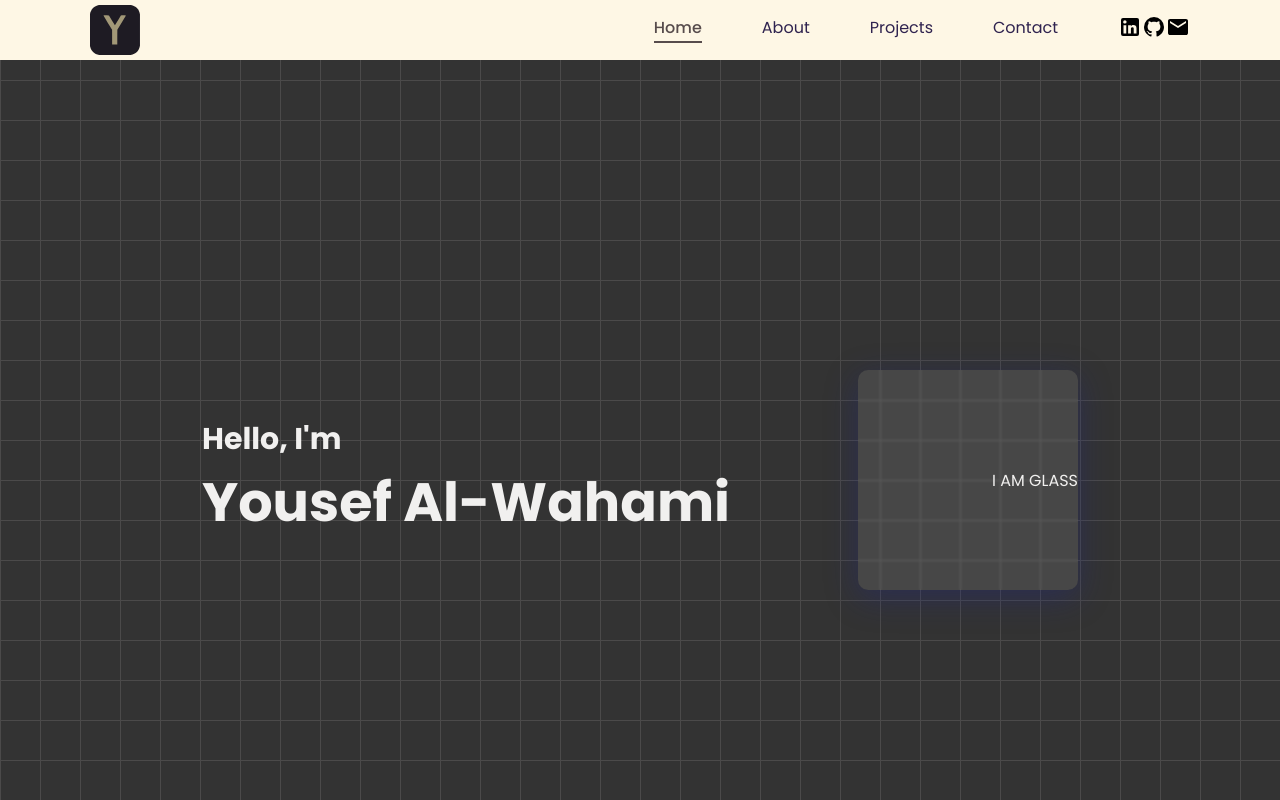
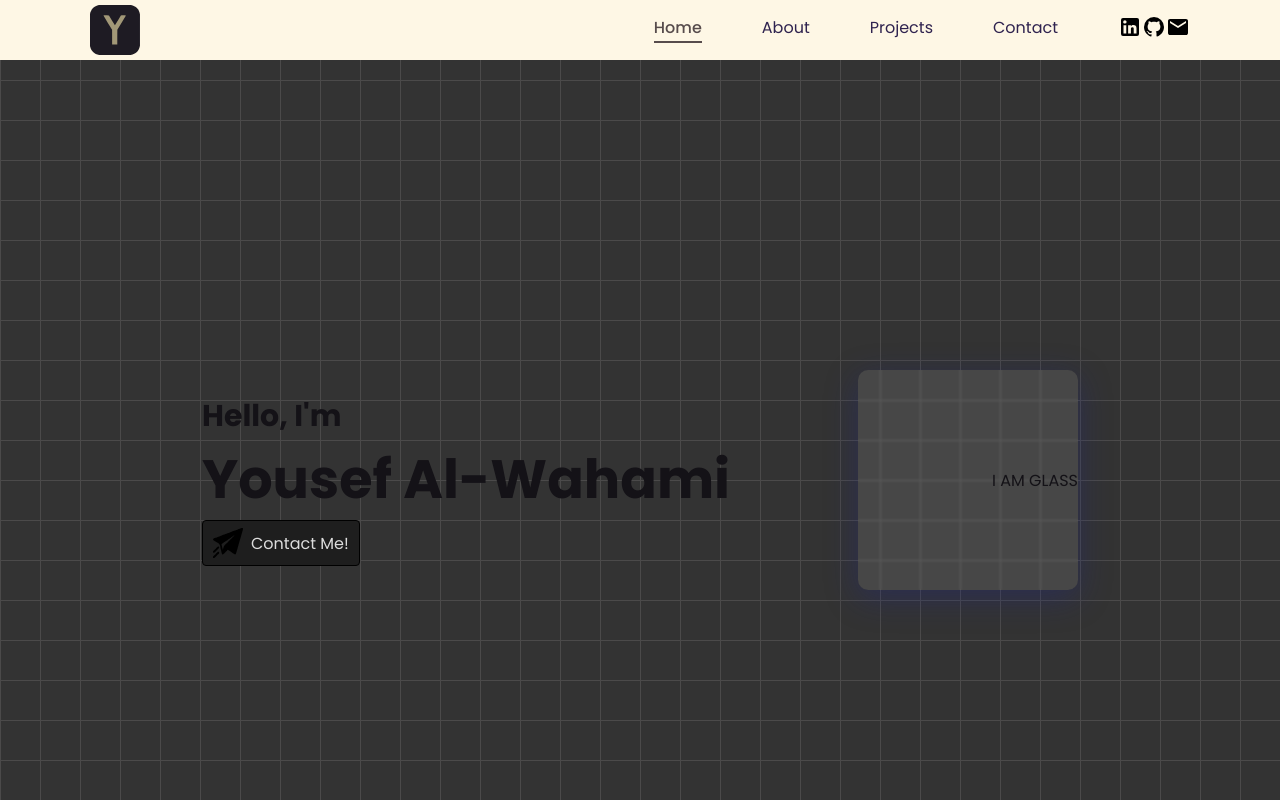
Before and after one commit to wahamiyousef/oldSite2_wahamiyousef.github.io, a React (Create React App) app: page / in a window 1280 px wide. Shown: the top 800 px of the page. Built offline with nearby package versions, Linux system fonts and the light colour scheme.

Commit message:
contact button

```diff
--- /dev/null
+++ b/src/components/Button.js
@@ -0,0 +1,58 @@
+import React from 'react'
+import { useState } from 'react'
+import Logo from '../Logo.svg'
+import Plane from '../assets/paperplane.svg'
+
+const Button = ({ children, link, onClick, variant = 'primary' }) => {
+  const [hover, setHover] = useState(false);
+
+
+  const defaultStyles = {
+    display: 'flex',
+    justifyContent: 'center', alignItems: 'center',
+    gap: '8px',
+    textDecoration: 'none',
+    padding: '7px 10px',
+    borderRadius: '4px',
+    borderTop: '1px solid #CCCCCC',
+    borderRight: '1px solid #333333',
+    borderBottom: '1px solid #333333',
+    borderLeft: '1px solid #CCCCCC',
+    border: '1px solid #000000',
+    cursor: 'pointer',
+    color: '#333333',
+  };
+
+  const styles = {
+    primary: {
+      // dark mode
+      backgroundColor: hover ? '#141414' : '#1E1E1E',
+      transform: hover ? 'translateY(-5px)' : 'translateY(0px)',
+      transition: 'all 300ms',
+      color: '#DDDDDD',
+      //color: 'black'
+    },
+    secondary: {
+      // light mode
+      backgroundColor: hover ? '#C6C6C6' : '#EEEEEE',
+      //border: '1px solid white',
+    },
+  }
+
+  const combinedStyle = { ...defaultStyles, ...styles[variant] };
+
+  return (
+    <a
+      onClick={onClick}
+      href={link}
+      onMouseEnter={() => setHover(true)}
+      onMouseLeave={() => setHover(false)}
+      style={combinedStyle}
+    >
+      <img src={Plane} style={{height: '30px'}}/>
+      {children}
+    </a>
+  );
+}
+
+export default Button
--- a/src/pages/Home.js
+++ b/src/pages/Home.js
@@ -1,5 +1,6 @@
 import React from 'react'
 import '../styles/home.css'
+import Button from '../components/Button.js'
 
 function Home() {
   return (
@@ -7,6 +8,7 @@ function Home() {
       <div className="intro" style={{alignItems: 'flex-start'}}>
         <h3>Hello, I'm</h3>
         <h1>Yousef Al-Wahami</h1>
+        <Button>Contact Me!</Button>
       </div>
 
 
--- a/src/styles/home.css
+++ b/src/styles/home.css
@@ -27,7 +27,7 @@
   align-items: center;
   text-align: left;
   flex-direction: column;
-  color: var(--text);
+  color: var(--background);
 }
 
 .intro h1{
```
Also changed, not shown: src/assets/paperplane.svg (added).
